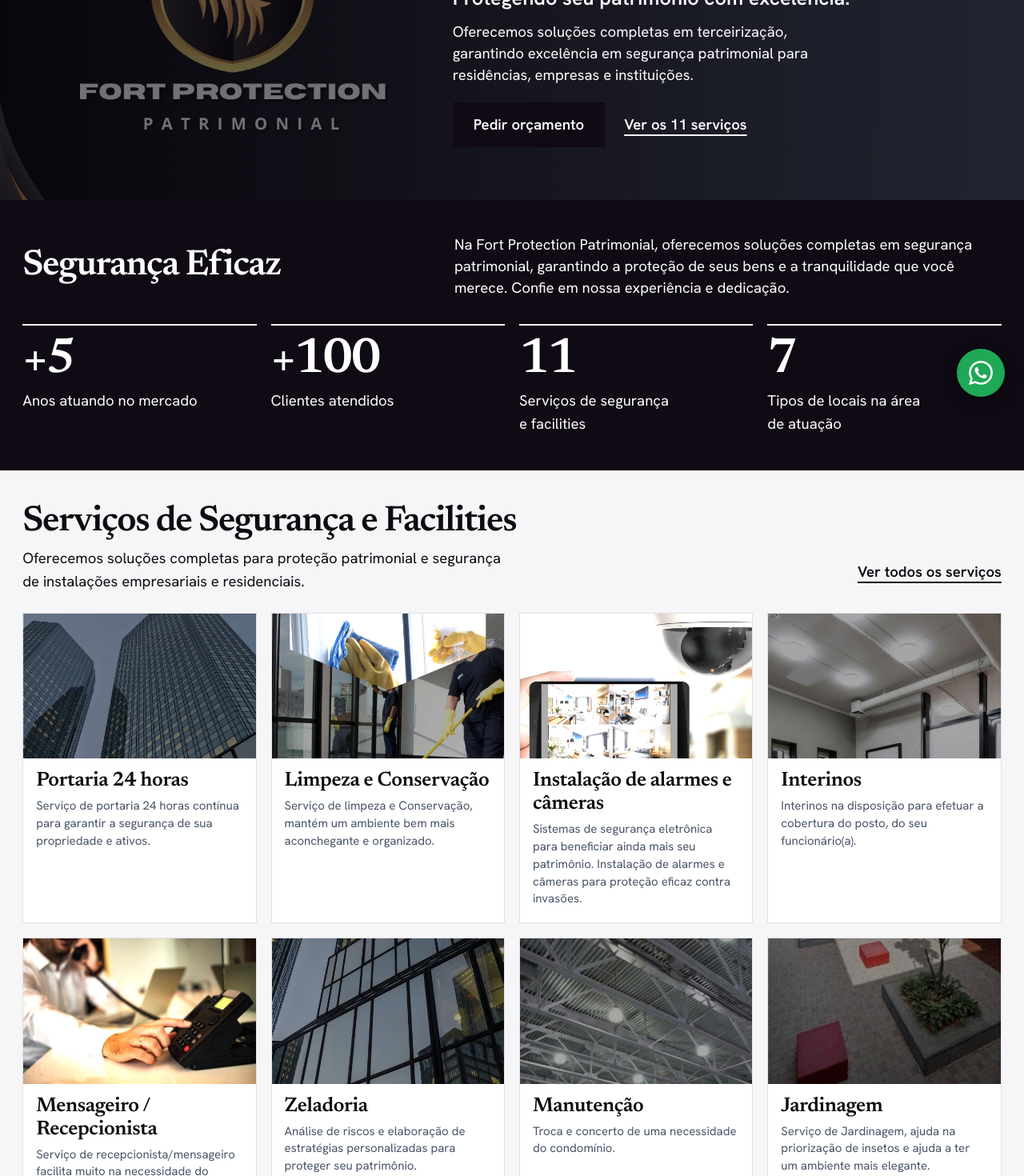
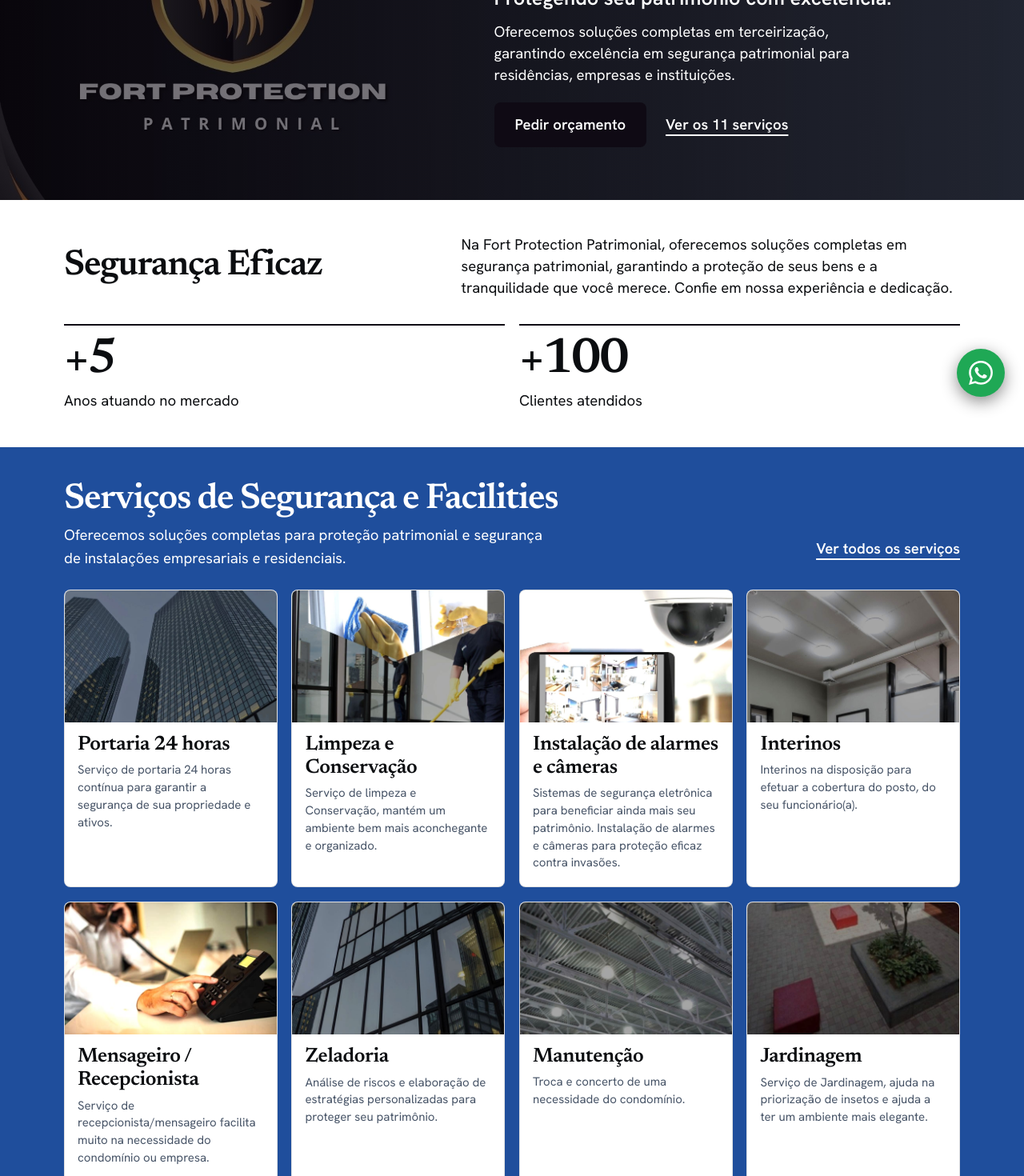
Before and after one commit to th3uuz/fort-protection, a Next.js app: page / in a window 1280 px wide. Shown: the part 280-1750 px from the top of the page at 80% size. Built offline with nearby package versions, Linux system fonts and the light colour scheme.

Commit message:
style: container mais estreito, indicadores brancos, servicos azul e cantos arredondados
Co-Authored-By: Claude Sonnet 5.5 <noreply@anthropic.com>

```diff
--- a/src/app/globals.css
+++ b/src/app/globals.css
@@ -13,7 +13,10 @@
   --gold-deep: #07040a;
   --muted: #475467;
   --muted-paper: #475467;
-  --margin: clamp(16px, 2.2vw, 32px);
+  --margin-base: clamp(16px, 2.2vw, 32px);
+  --margin: max(var(--margin-base), calc((100vw - 1120px) / 2));
+  --radius: 8px;
+  --blue: #1f4e9c;
   --axis: 42%;
   --gap-section: clamp(32px, 4vw, 56px);
   --gap: clamp(12px, 1.4vw, 20px);
@@ -160,6 +163,7 @@ summary {
   text-decoration: none;
   border: 0;
   cursor: pointer;
+  border-radius: var(--radius);
   font: inherit;
   font-weight: 600;
   transition: background-color 0.2s var(--ease), transform 0.2s var(--ease);
--- a/src/app/page.module.css
+++ b/src/app/page.module.css
@@ -62,6 +62,8 @@
 }
 
 .eficaz {
+  background: var(--bg);
+  color: var(--ink);
   display: grid;
   gap: clamp(20px, 2.4vw, 32px);
   padding-block: clamp(28px, 3.4vw, 48px);
@@ -84,12 +86,12 @@
   list-style: none;
   padding-inline: var(--margin);
   display: grid;
-  grid-template-columns: repeat(4, 1fr);
+  grid-template-columns: repeat(2, 1fr);
   gap: var(--gap);
 }
 
 .figuras li {
-  border-top: 2px solid var(--paper);
+  border-top: 2px solid var(--navy);
   padding-top: 12px;
 }
 
@@ -108,6 +110,8 @@
 }
 
 .servicos {
+  background: var(--blue);
+  color: var(--paper);
   padding-block: clamp(28px, 3.4vw, 48px);
   display: grid;
   gap: clamp(16px, 2vw, 24px);
@@ -128,7 +132,7 @@
 }
 
 .servicos .linkTexto:hover {
-  color: var(--gold-deep);
+  color: var(--bg-3);
 }
 
 .cards {
@@ -148,6 +152,7 @@
   padding: clamp(20px, 2.2vw, 32px);
   background: var(--navy);
   color: var(--paper);
+  border-radius: var(--radius);
 }
 
 .cartaCta p {
@@ -174,6 +179,8 @@
 }
 
 .painel {
+  border-radius: var(--radius);
+  overflow: hidden;
   display: grid;
   grid-template-columns: minmax(0, 2fr) minmax(0, 3fr);
   background: var(--bg-2);
@@ -232,6 +239,8 @@
 }
 
 .orcamentoFoto {
+  border-radius: var(--radius);
+  overflow: hidden;
   position: relative;
   min-height: 220px;
 }
@@ -241,6 +250,7 @@
 }
 
 .orcamentoCaixa {
+  border-radius: var(--radius);
   padding: clamp(20px, 2.6vw, 36px);
 }
 
--- a/src/app/page.tsx
+++ b/src/app/page.tsx
@@ -68,7 +68,7 @@ export default function Home() {
         </div>
       </section>
 
-      <section className={`field-gold ${styles.eficaz}`} aria-labelledby="titulo-eficaz">
+      <section className={styles.eficaz} aria-labelledby="titulo-eficaz">
         <div className={`wrap ${styles.eficazTopo}`}>
           <h2 id="titulo-eficaz" data-reveal>
             {home.eficaz.titulo}
--- a/src/components/ContactForm.module.css
+++ b/src/components/ContactForm.module.css
@@ -34,7 +34,7 @@
   border: 2px solid transparent;
   padding: 12px 14px;
   min-height: 48px;
-  border-radius: 0;
+  border-radius: var(--radius);
   transition: background-color 0.15s var(--ease), border-color 0.15s var(--ease);
 }
 
--- a/src/components/Duvidas.module.css
+++ b/src/components/Duvidas.module.css
@@ -4,6 +4,8 @@
 }
 
 .item {
+  border-radius: var(--radius);
+  overflow: hidden;
   background: var(--duvida-bg, var(--bg-2));
 }
 
--- a/src/components/Footer.module.css
+++ b/src/components/Footer.module.css
@@ -8,7 +8,7 @@
 
 .cols {
   width: 100%;
-  max-width: 1320px;
+  max-width: none;
   margin-inline: auto;
   display: grid;
   grid-template-columns: repeat(4, minmax(0, 1fr));
--- a/src/components/SegmentIndex.module.css
+++ b/src/components/SegmentIndex.module.css
@@ -38,6 +38,7 @@
   display: block;
   text-decoration: none;
   overflow: hidden;
+  border-radius: var(--radius);
 }
 
 .foto {
--- a/src/components/ServiceCard.module.css
+++ b/src/components/ServiceCard.module.css
@@ -6,6 +6,8 @@
   color: var(--ink);
   border: 1px solid rgb(11 13 16 / 0.12);
   text-decoration: none;
+  border-radius: var(--radius);
+  overflow: hidden;
 }
 
 .foto {
--- a/src/lib/conteudo.ts
+++ b/src/lib/conteudo.ts
@@ -32,8 +32,6 @@ export const home = {
 export const indicadores = [
   { valor: "+5", rotulo: "Anos atuando no mercado" },
   { valor: "+100", rotulo: "Clientes atendidos" },
-  { valor: "11", rotulo: "Serviços de segurança e facilities" },
-  { valor: "7", rotulo: "Tipos de locais na área de atuação" },
 ] as const;
 
 export const depoimentos = {
```
Also changed, not shown: 1 other file (tests, documents, lock files or other folders).
